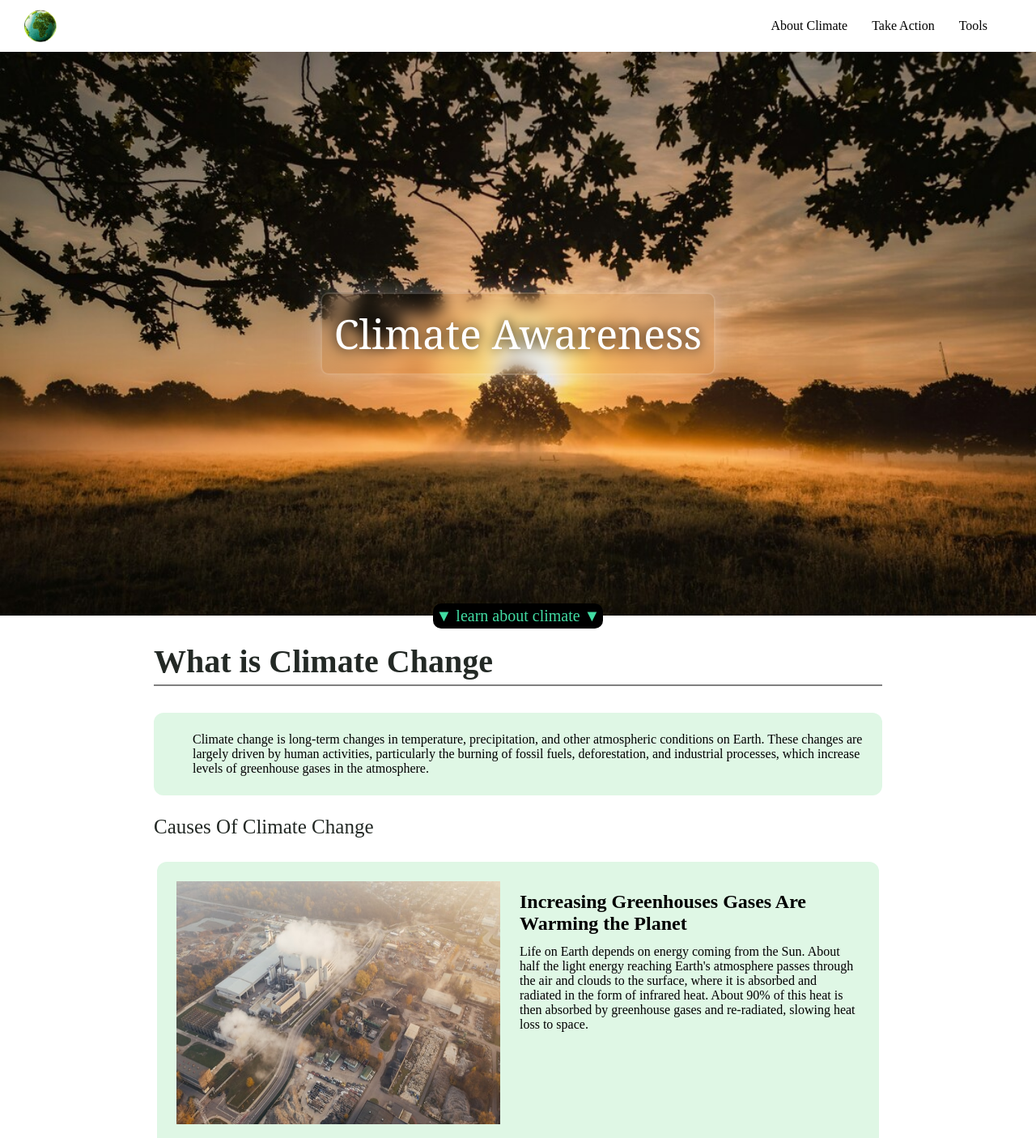
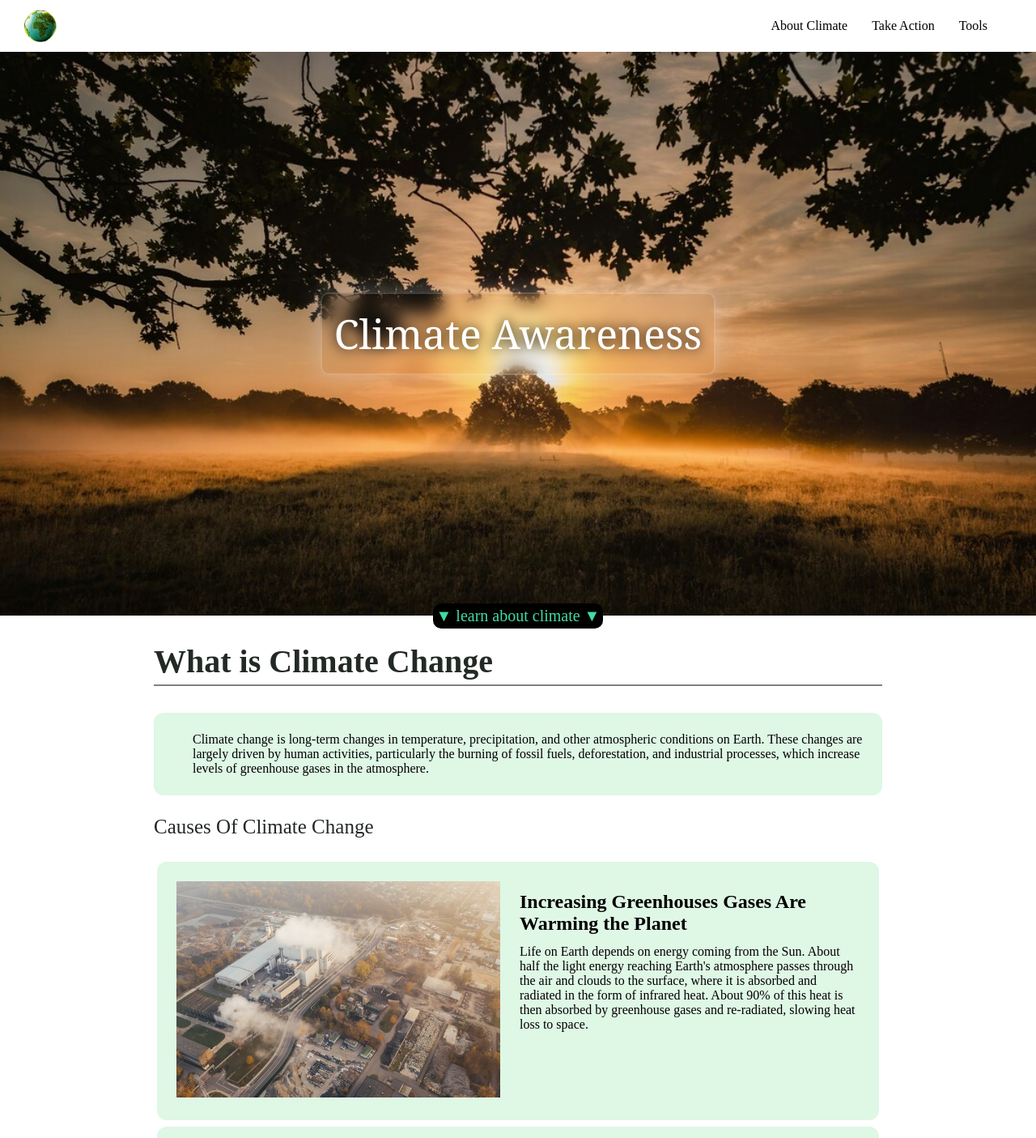
Before and after one commit to andmhn/climate-awareness, a React (Vite) app: page / in a window 1280 px wide. Shown: the top 1405 px of the page at 81% size. Built offline with nearby package versions, Linux system fonts and the light colour scheme.

Commit message:
fix typo in className

```diff
--- a/src/components/body/contents.jsx
+++ b/src/components/body/contents.jsx
@@ -290,7 +290,7 @@ const Contribute = () => {
             width="16"
             height="16"
             fill="currentColor"
-            class="bi bi-github"
+            className="bi bi-github"
             viewBox="0 0 16 16"
           >
             <path d="M8 0C3.58 0 0 3.58 0 8c0 3.54 2.29 6.53 5.47 7.59.4.07.55-.17.55-.38 0-.19-.01-.82-.01-1.49-2.01.37-2.53-.49-2.69-.94-.09-.23-.48-.94-.82-1.13-.28-.15-.68-.52-.01-.53.63-.01 1.08.58 1.23.82.72 1.21 1.87.87 2.33.66.07-.52.28-.87.51-1.07-1.78-.2-3.64-.89-3.64-3.95 0-.87.31-1.59.82-2.15-.08-.2-.36-1.02.08-2.12 0 0 .67-.21 2.2.82.64-.18 1.32-.27 2-.27s1.36.09 2 .27c1.53-1.04 2.2-.82 2.2-.82.44 1.1.16 1.92.08 2.12.51.56.82 1.27.82 2.15 0 3.07-1.87 3.75-3.65 3.95.29.25.54.73.54 1.48 0 1.07-.01 1.93-.01 2.2 0 .21.15.46.55.38A8.01 8.01 0 0 0 16 8c0-4.42-3.58-8-8-8" />
--- a/src/components/card.css
+++ b/src/components/card.css
@@ -17,7 +17,6 @@
   padding: 24px;
 }
 .cardimg{
-  height: 300px;
   width: 400px;
 }
 .card > div > h4 {
```
